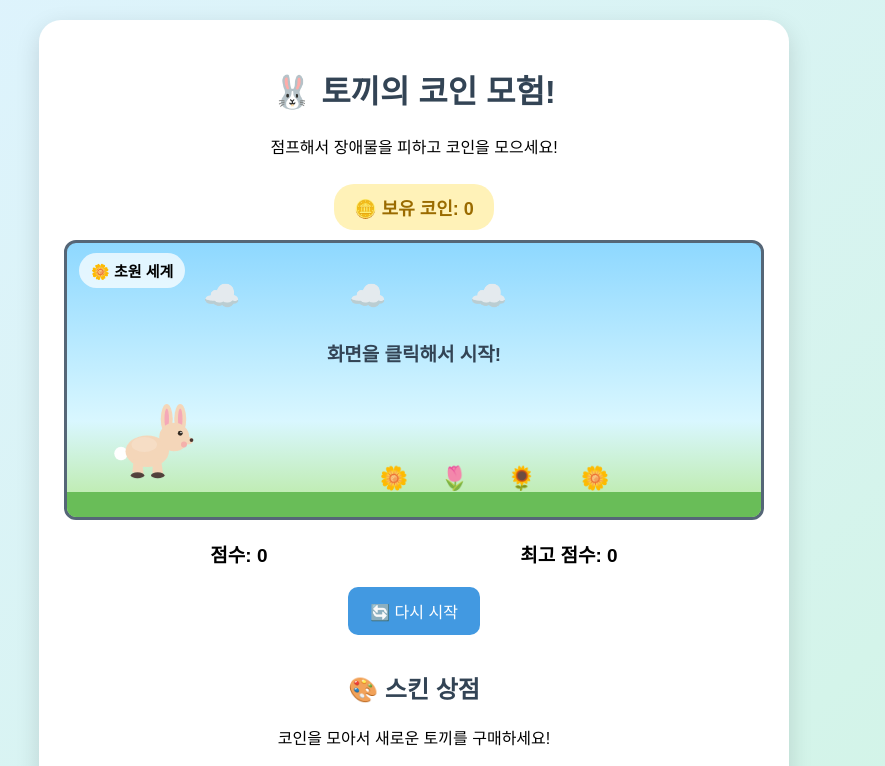
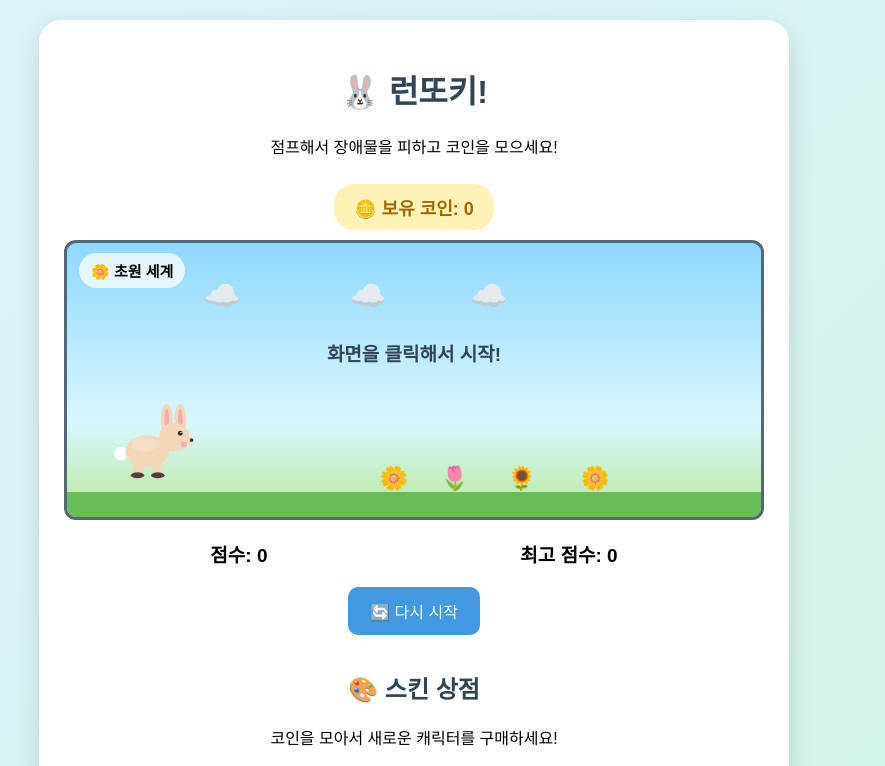
Before and after one commit to zignna/jump_jame, a plain HTML site: page index.html in a window 1280 px wide. Shown: the top 766 px of the page, without its empty margins (226-1111 px from the left). Drawn offline with Linux system fonts and the light colour scheme.

Commit message:
Update change name index.html

```diff
--- a/index.html
+++ b/index.html
@@ -4,12 +4,12 @@
 <head>
   <meta charset="UTF-8">
   <meta name="viewport" content="width=device-width, initial-scale=1.0">
-  <title>토끼의 코인 모험!</title>
+  <title>런또키!</title>
   <link rel="stylesheet" href="style.css">
 </head>
 <body>
   <div class="game-container">
-    <h1>🐰 토끼의 코인 모험!</h1>
+    <h1>🐰 런또키!</h1>
     <p>점프해서 장애물을 피하고 코인을 모으세요!</p>
 
     <div class="currency">
@@ -32,7 +32,7 @@
     <button id="restart">🔄 다시 시작</button>
 
     <h2>🎨 스킨 상점</h2>
-    <p>코인을 모아서 새로운 토끼를 구매하세요!</p>
+    <p>코인을 모아서 새로운 캐릭터를 구매하세요!</p>
 
     <div id="shop" class="shop"></div>
 
```
